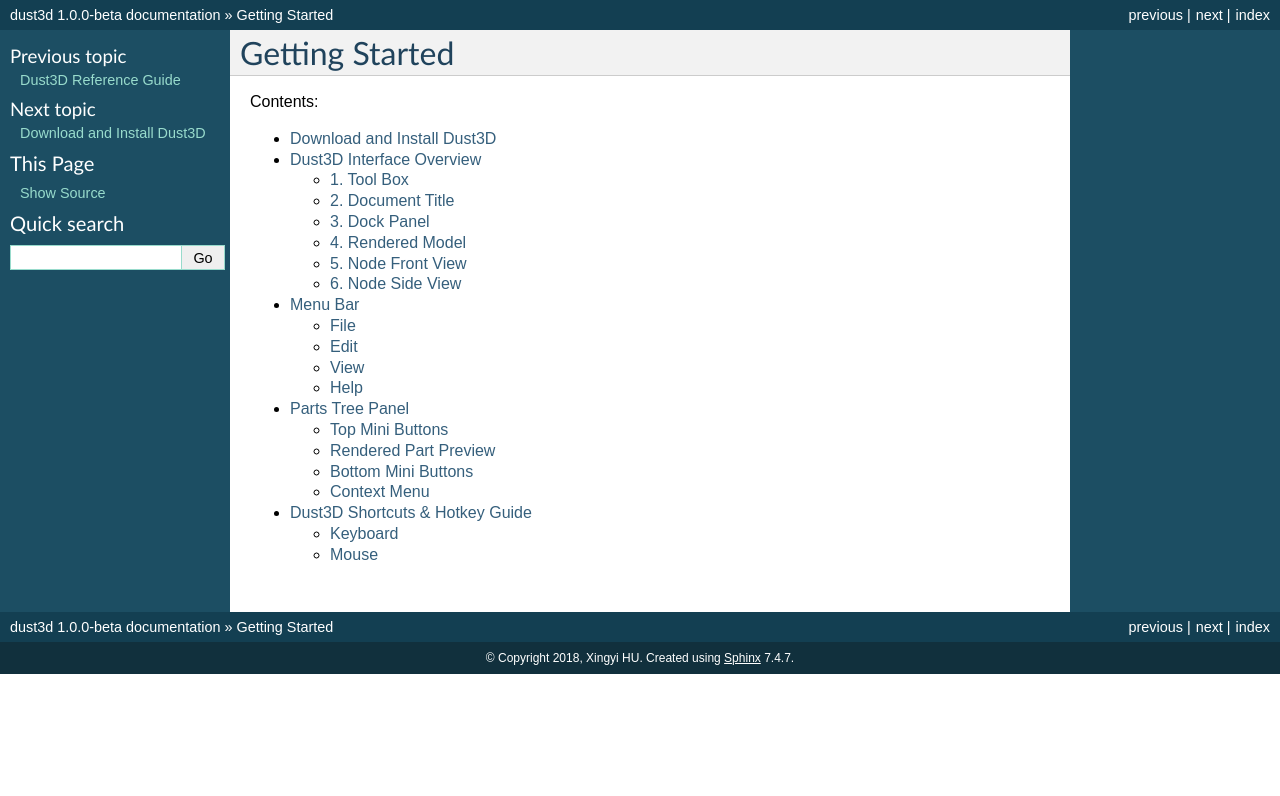
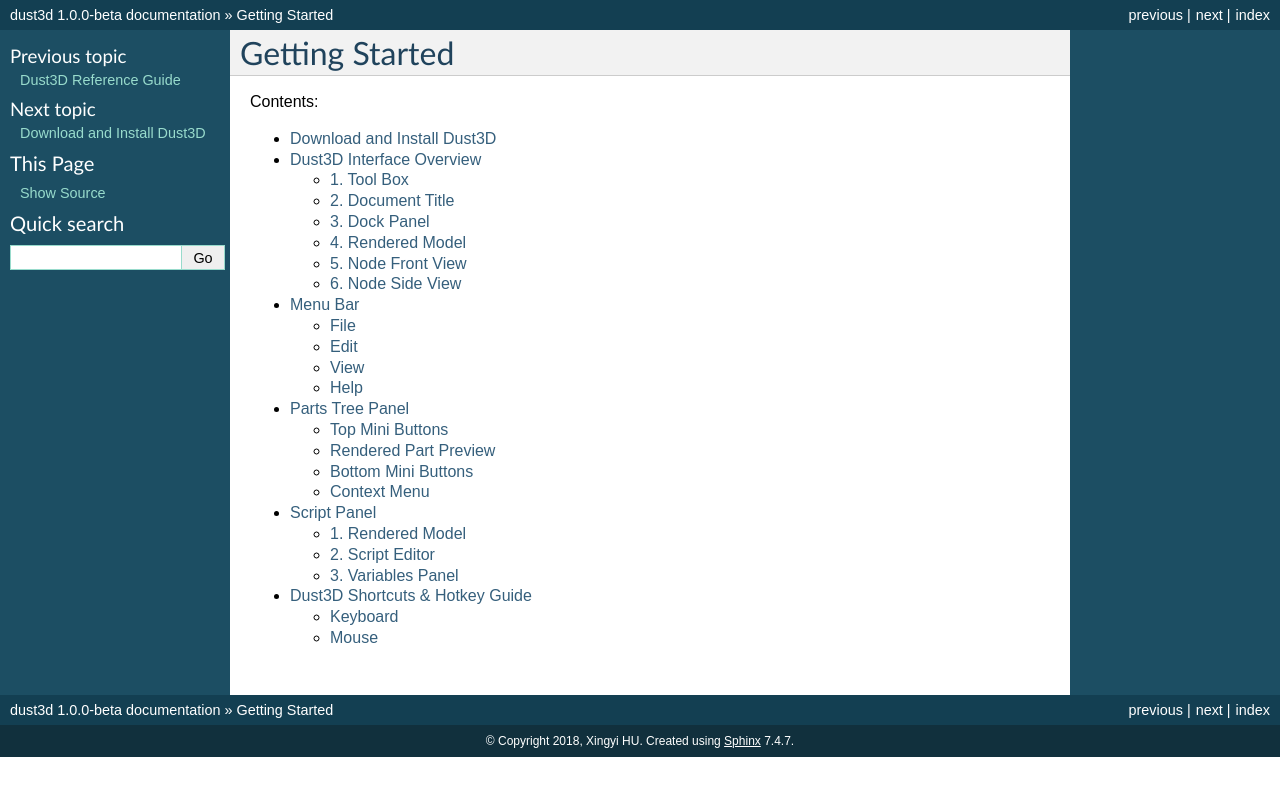
Before and after one commit to huxingyi/dust3d, a Sphinx documentation site: the page built from docs/get_started.rst, in a window 1280 px wide. Shown: the top 796 px of the page. Built offline with Sphinx 7.4.7, drawn with Linux system fonts in a browser that asks for light colours; some of the changed lines change nothing that is shown.

Commit message:
Add script panel docs

```diff
--- a/docs/interface/interface.rst
+++ b/docs/interface/interface.rst
@@ -16,9 +16,10 @@
 3. Dock Panel
 ~~~~~~~~~~~~~~~~~~~~~~~~~~~~~~~
 
-Dock panel contains multiple tabs, including `Parts Tree`_, Material List, Rig Weight View, Pose List, Motion List, and Script Editor.
+Dock panel contains multiple tabs, including `Parts Tree`_, Material List, Rig Weight View, Pose List, Motion List, and `Script Panel`_.
 
 .. _Parts Tree: http://docs.dust3d.org/en/latest/interface/parts_panel.html
+.. _Script Panel: http://docs.dust3d.org/en/latest/interface/script_panel.html
 
 4. Rendered Model
 ~~~~~~~~~~~~~~~~~~~~~~~~~~~~~~~
--- /dev/null
+++ b/docs/interface/script_panel.rst
@@ -0,0 +1,22 @@
+Script Panel
+------------------------
+
+.. image:: https://raw.githubusercontent.com/huxingyi/dust3d/master/docs/images/dust3d-ui-script.png
+
+Dust3D supports JavaScript language to generate the source document, which then been fed into the mesh generator to construct the final model.
+
+1. Rendered Model
+~~~~~~~~~~~~~~~~~~~~~~~~~~~~~~~
+
+Result model generated from the script.
+
+2. Script Editor
+~~~~~~~~~~~~~~~~~~~~~~~~~~~~~~~
+
+Paste your JavaScript code here, or type in the code directly. The script runner will be invoked automatically once there is any change detected from the script editor.
+If there is an error or console output from the script, the output will show under the editor.
+
+3. Variables Panel
+~~~~~~~~~~~~~~~~~~~~~~~~~~~~~~~
+
+You can create input control from script and receive the user input variable which can be used to adjust the settings for the procedural generation.
```
Also changed, not shown: docs/images/dust3d-ui-script.png, docs/images/raw/script-screenshot.png, 1 other file.
